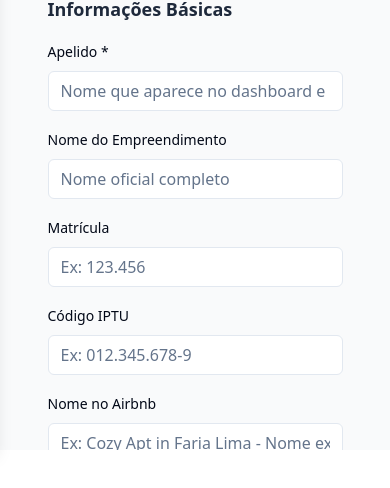
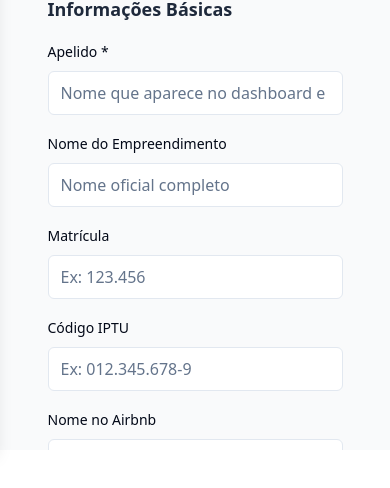
Before and after one commit to fabiorod001/gestao-imoveis, a React (Vite) app in the folder client/: page /properties/1/edit in a window 390 px wide. Shown: the part 394-882 px from the top of the page. Built offline with nearby package versions, Linux system fonts and the light colour scheme; no server answers.

Commit message:
FASE 2 - Passos 20-22/135: Mobile-optimized base components (Button, Input, Select)

```diff
--- a/client/src/components/ui/button.tsx
+++ b/client/src/components/ui/button.tsx
@@ -1,29 +1,25 @@
 import * as React from "react"
 import { Slot } from "@radix-ui/react-slot"
 import { cva, type VariantProps } from "class-variance-authority"
-
 import { cn } from "@/lib/utils"
 
 const buttonVariants = cva(
-  "inline-flex items-center justify-center gap-2 whitespace-nowrap rounded-md text-sm font-medium ring-offset-background transition-colors focus-visible:outline-none focus-visible:ring-2 focus-visible:ring-ring focus-visible:ring-offset-2 disabled:pointer-events-none disabled:opacity-50 [&_svg]:pointer-events-none [&_svg]:size-4 [&_svg]:shrink-0",
+  "inline-flex items-center justify-center gap-2 whitespace-nowrap rounded-md text-sm font-medium transition-colors focus-visible:outline-none focus-visible:ring-2 focus-visible:ring-ring focus-visible:ring-offset-2 disabled:pointer-events-none disabled:opacity-50 [&_svg]:pointer-events-none [&_svg]:size-4 [&_svg]:shrink-0 touch-manipulation active:scale-95",
   {
     variants: {
       variant: {
         default: "bg-primary text-primary-foreground hover:bg-primary/90",
-        destructive:
-          "bg-destructive text-destructive-foreground hover:bg-destructive/90",
-        outline:
-          "border border-input bg-background hover:bg-accent hover:text-accent-foreground",
-        secondary:
-          "bg-secondary text-secondary-foreground hover:bg-secondary/80",
+        destructive: "bg-destructive text-destructive-foreground hover:bg-destructive/90",
+        outline: "border border-input bg-background hover:bg-accent hover:text-accent-foreground",
+        secondary: "bg-secondary text-secondary-foreground hover:bg-secondary/80",
         ghost: "hover:bg-accent hover:text-accent-foreground",
         link: "text-primary underline-offset-4 hover:underline",
       },
       size: {
-        default: "h-10 px-4 py-2",
-        sm: "h-9 rounded-md px-3",
-        lg: "h-11 rounded-md px-8",
-        icon: "h-10 w-10",
+        default: "h-11 px-4 py-2 min-h-touch", // Mobile: 44px mínimo
+        sm: "h-10 rounded-md px-3 min-h-touch",
+        lg: "h-12 rounded-md px-8 min-h-touch",
+        icon: "h-11 w-11 min-h-touch min-w-touch",
       },
     },
     defaultVariants: {
--- a/client/src/components/ui/input.tsx
+++ b/client/src/components/ui/input.tsx
@@ -1,14 +1,18 @@
 import * as React from "react"
-
 import { cn } from "@/lib/utils"
 
-const Input = React.forwardRef<HTMLInputElement, React.ComponentProps<"input">>(
+export interface InputProps
+  extends React.InputHTMLAttributes<HTMLInputElement> {}
+
+const Input = React.forwardRef<HTMLInputElement, InputProps>(
   ({ className, type, ...props }, ref) => {
     return (
       <input
         type={type}
         className={cn(
-          "flex h-10 w-full rounded-md border border-input bg-background px-3 py-2 text-base ring-offset-background file:border-0 file:bg-transparent file:text-sm file:font-medium file:text-foreground placeholder:text-muted-foreground focus-visible:outline-none focus-visible:ring-2 focus-visible:ring-ring focus-visible:ring-offset-2 disabled:cursor-not-allowed disabled:opacity-50 md:text-sm",
+          "flex h-11 w-full rounded-md border border-input bg-background px-3 py-2 text-base ring-offset-background file:border-0 file:bg-transparent file:text-sm file:font-medium file:text-foreground placeholder:text-muted-foreground focus-visible:outline-none focus-visible:ring-2 focus-visible:ring-ring focus-visible:ring-offset-2 disabled:cursor-not-allowed disabled:opacity-50 min-h-touch touch-manipulation",
+          // Mobile: prevent zoom on iOS
+          "md:text-sm",
           className
         )}
         ref={ref}
--- /dev/null
+++ b/client/src/components/ui/select-mobile.tsx
@@ -0,0 +1,33 @@
+// Mobile-optimized Select - usa native select em mobile para melhor UX
+import * as React from "react"
+import { cn } from "@/lib/utils"
+
+export interface SelectMobileProps
+  extends React.SelectHTMLAttributes<HTMLSelectElement> {
+  options: { value: string; label: string }[]
+}
+
+const SelectMobile = React.forwardRef<HTMLSelectElement, SelectMobileProps>(
+  ({ className, options, ...props }, ref) => {
+    return (
+      <select
+        className={cn(
+          "flex h-11 w-full rounded-md border border-input bg-background px-3 py-2 text-base ring-offset-background focus-visible:outline-none focus-visible:ring-2 focus-visible:ring-ring focus-visible:ring-offset-2 disabled:cursor-not-allowed disabled:opacity-50 min-h-touch touch-manipulation appearance-none",
+          "md:text-sm",
+          className
+        )}
+        ref={ref}
+        {...props}
+      >
+        {options.map((option) => (
+          <option key={option.value} value={option.value}>
+            {option.label}
+          </option>
+        ))}
+      </select>
+    )
+  }
+)
+SelectMobile.displayName = "SelectMobile"
+
+export { SelectMobile }
```
